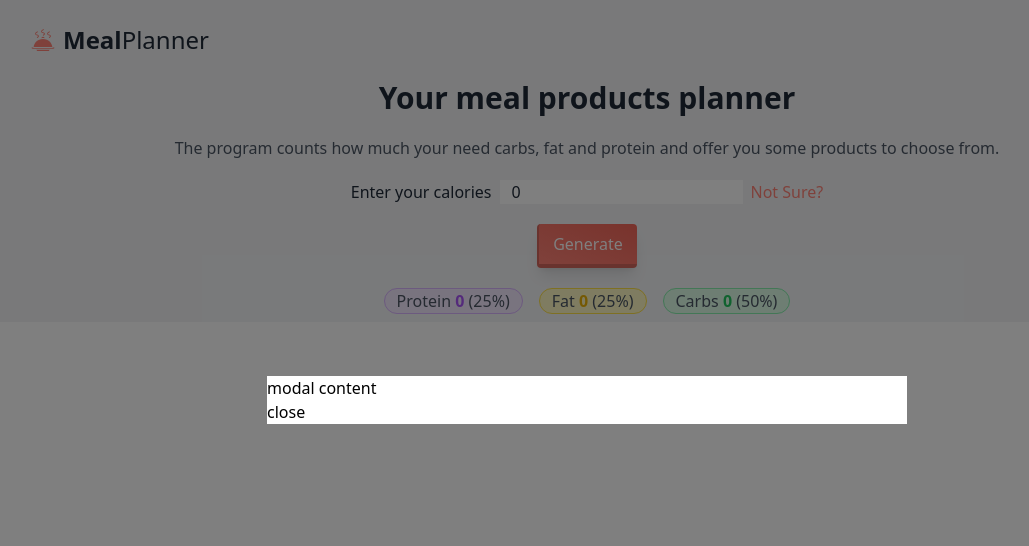
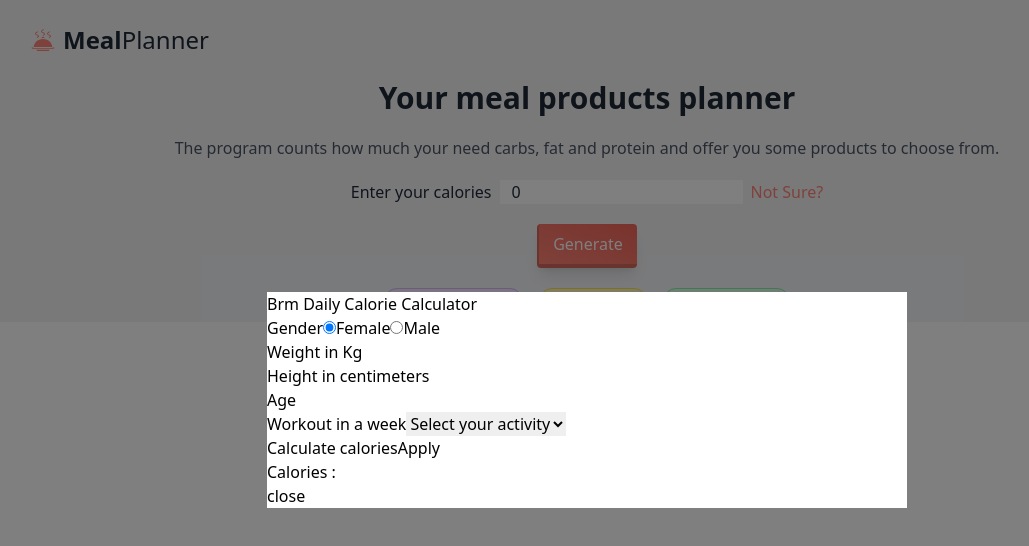
Before and after one commit to eglereact/Meal-Planner, a React (Create React App) app: page / in a window 1280 px wide. Both pictures are taken after a click on the button "Not Sure?". Shown: the top 546 px of the page, without its empty margins (53-1082 px from the left). Built offline with nearby package versions, Linux system fonts and the light colour scheme.

Commit message:
adding calories counter

```diff
--- a/src/App.js
+++ b/src/App.js
@@ -1,3 +1,4 @@
+import Bmr from "./components/Bmr";
 import Input from "./components/Input";
 import Nav from "./components/Nav";
 
--- /dev/null
+++ b/src/components/Bmr.js
@@ -0,0 +1,122 @@
+import { useState } from "react";
+
+function Bmr({ apply }) {
+  const [weight, setWeight] = useState("");
+  const [gender, setGender] = useState("1");
+  const [age, setAge] = useState("");
+  const [heightMeter, setHeightMeter] = useState("");
+  const [heightCenti, setHeightCenti] = useState("");
+  const [activity, setActivity] = useState("");
+  const [error, setError] = useState("");
+  const [bmr, setBmr] = useState("");
+  const [calories, setCalories] = useState("");
+
+  //https://www.calculator.net/bmr-calculator.html?ctype=metric
+  const calculateCalories = () => {
+    if (age === "" || gender === "" || weight === "" || heightCenti === "") {
+      setError("All Fields are required");
+    }
+    console.log("Good");
+    setError("");
+
+    let bmr;
+
+    if (gender === "1") {
+      bmr = 9.247 * weight + 3.098 * heightCenti - 4.33 * age + 447.593;
+    }
+    if (gender === "2") {
+      bmr = 13.397 * weight + 4.799 * heightCenti - 5.677 * age + 88.362;
+    }
+
+    setBmr(bmr);
+    let calories = bmr * activity;
+    setCalories(calories);
+  };
+
+  return (
+    <div>
+      <div>
+        <h2>Brm Daily Calorie Calculator</h2>
+        {error && <p>{error}</p>}
+        <div>
+          <label>Gender</label>
+          <label>
+            <input
+              checked={gender === "1"}
+              type="radio"
+              name="gender"
+              onChange={(e) => setGender(e.target.value)}
+              value="1"
+            />
+            Female
+          </label>
+          <label>
+            <input
+              checked={gender === "2"}
+              type="radio"
+              name="gender"
+              value="2"
+              onChange={(e) => setGender(e.target.value)}
+            />
+            Male
+          </label>
+        </div>
+        <div>
+          <label>Weight in Kg</label>
+          <input
+            onChange={(e) => setWeight(e.target.value)}
+            type="number"
+            name="weight"
+            min="1"
+            max="999"
+          />
+        </div>
+        <div>
+          <label>Height in centimeters</label>
+          <input
+            onChange={(e) => setHeightCenti(e.target.value)}
+            type="number"
+            name="heightCenti"
+            min="0"
+            max="99"
+          />
+        </div>
+        <div>
+          <label>Age</label>
+          <input
+            type="number"
+            onChange={(e) => setAge(e.target.value)}
+            name="age"
+            min="0"
+            max="120"
+          />
+        </div>
+        <div>
+          <div>
+            <label>Workout in a week</label>
+            <select
+              name="activity"
+              onChange={(e) => setActivity(e.target.value)}
+            >
+              <option value="">Select your activity</option>
+              <option value="1.2">Very little</option>
+              <option value="1.375">1 to 3 days a week</option>
+              <option value="1.55">3 to 5 days a week</option>
+              <option value="1.725">very active</option>
+              <option value="1.9">extremely active</option>
+            </select>
+          </div>
+          <button type="button" onClick={() => calculateCalories()}>
+            Calculate calories
+          </button>
+          <button type="button" onClick={() => apply(calories)}>
+            Apply
+          </button>
+          <h1>Calories : {calories}</h1>
+        </div>
+      </div>
+    </div>
+  );
+}
+
+export default Bmr;
--- a/src/components/Input.js
+++ b/src/components/Input.js
@@ -7,6 +7,11 @@ function Input() {
   const [fat, setFat] = useState(0);
   const [carbs, setCarbs] = useState(0);
   const [calories, setCalories] = useState(0);
+
+  const apply = (cal) => {
+    setCalories(cal);
+    setOpenModal(false);
+  };
 
   const generateNutrition = () => {
     // 10-35% Protein
@@ -61,7 +66,7 @@ function Input() {
           Carbs <span className="text-green-500 font-bold">{carbs}</span> (50%)
         </h1>
       </div>
-      {openModal && <Modal setOpenModal={setOpenModal} />}
+      {openModal && <Modal setOpenModal={setOpenModal} apply={apply} />}
     </div>
   );
 }
--- a/src/components/Modal.js
+++ b/src/components/Modal.js
@@ -1,8 +1,10 @@
-function Modal({ setOpenModal }) {
+import Bmr from "./Bmr";
+
+function Modal({ setOpenModal, apply }) {
   return (
     <div className="fixed top-0 left-0 w-full h-full bg-black/50 flex justify-center items-center transition-all">
       <div className="bg-white w-11/12 lg:w-1/2">
-        <h3>modal content</h3>
+        <Bmr apply={apply} />
         <button onClick={() => setOpenModal(false)}>close</button>
       </div>
     </div>
```
